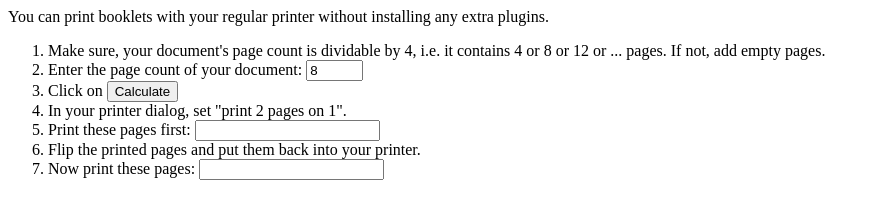
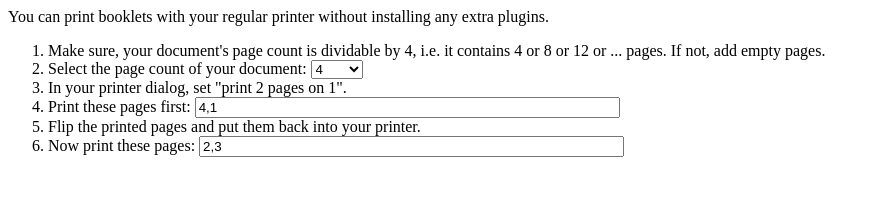
Before and after one commit to georgjaehnig/booklet-page-calculator, a plain HTML site: page index.html in a window 1280 px wide. Shown: the whole page, without its empty margins (0-879 px from the left). Drawn offline with Linux system fonts and the light colour scheme.

Commit message:
changed text field to select

```diff
--- a/index.html
+++ b/index.html
@@ -21,26 +21,31 @@ function calculate()
   document.getElementById('print2').value = print2;
 }
 
+function init()
+{
+  selectCount = document.getElementById('count');
+  for (var i=4; i<=1000; i=i+4) {
+    selectCount.options[selectCount.length] = new Option(i);
+  }
+  calculate();
+}
   </script>
 </head>
-<body>
+<body onload='init();'>
   You can print booklets with your regular printer without installing any extra plugins.
   <form>
     <ol>
       <li>Make sure, your document's page count is dividable by 4, i.e. it contains 4 or 8 or 12 or ... pages. If not, add empty pages.</li>
       <li>
-        Enter the page count of your document:
-        <input type="text" size="4" id="count" value="8"/>
-      </li>
-      <li>
-        Click on <input type="button" value="Calculate" onclick="calculate()">
+        Select the page count of your document:
+        <select id="count" onchange="calculate();"> </select>
       </li>
       <li> In your printer dialog, set "print 2 pages on 1".  </li>
-      <li> Print these pages first: <input type="text" id="print1"/></li>
+      <li> Print these pages first: <input type="text" id="print1" size="50" /></li>
       <li>
     Flip the printed pages and put them back into your printer.
       </li>
-      <li>Now print these pages: <input type="text" id="print2"/></li>
+      <li>Now print these pages: <input type="text" id="print2" size="50" /></li>
     </ol>
   </form>
 </body>
```
